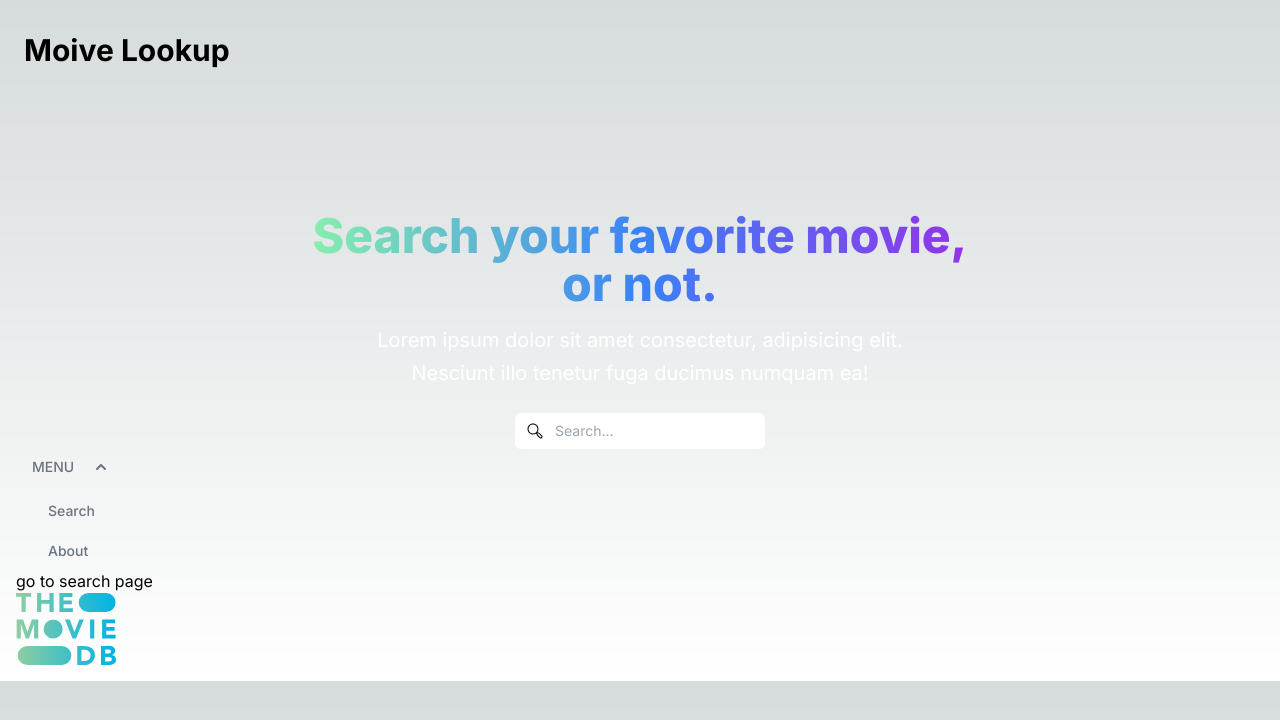
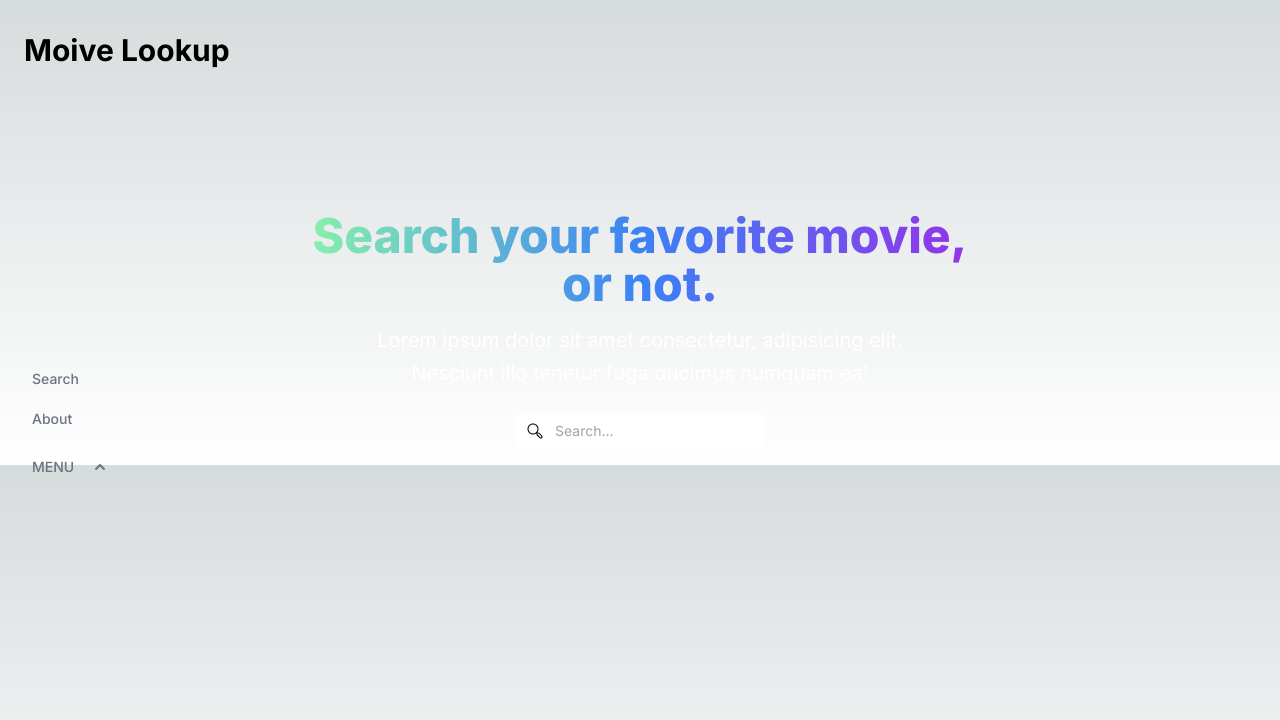
Before and after one commit to raihaneong/moive-lookup, a Next.js app: page / in a window 1280 px wide. Both pictures are taken after a click on the heading "MENU". Shown: the top 720 px of the page. Built offline with nearby package versions, Linux system fonts and the light colour scheme.

Commit message:
Make the navigation bar vertical top collapse

```diff
--- a/app/page.tsx
+++ b/app/page.tsx
@@ -13,8 +13,8 @@ export default function Home() {
       <Header />
       <SeachBar />
       <NavigationBar />
-      <Link href="/search">go to search page</Link>
-      <Footer />
+      {/* <Link href="/search">go to search page</Link>
+      <Footer /> */}
     </div>
   )
 }
--- a/components/NavigationBar.tsx
+++ b/components/NavigationBar.tsx
@@ -1,6 +1,6 @@
 export default function NavigationBar() {
   return (
-    <nav aria-label="Main Nav" className="flex">
+    <nav aria-label="Main Nav" className="flex fixed">
       <details className="group [&_summary::-webkit-details-marker]:hidden">
         <summary className="group flex items-center justify-between rounded-lg px-4 py-2 text-gray-500 hover:bg-gray-100 hover:text-gray-700">
           <div className="flex items-center gap-2">
@@ -25,7 +25,7 @@ export default function NavigationBar() {
 
         <nav
           aria-label="Users Nav"
-          className="mt-2 flex flex-col space-y-1 px-4"
+          className="mt-2 flex flex-col space-y-1 px-4 absolute -left-4 -top-24"
         >
           <a
             href="/search"
```
